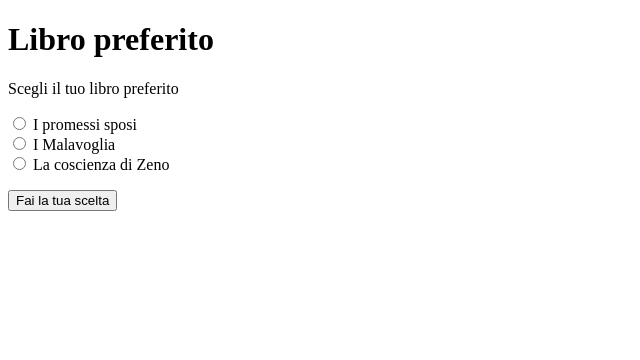
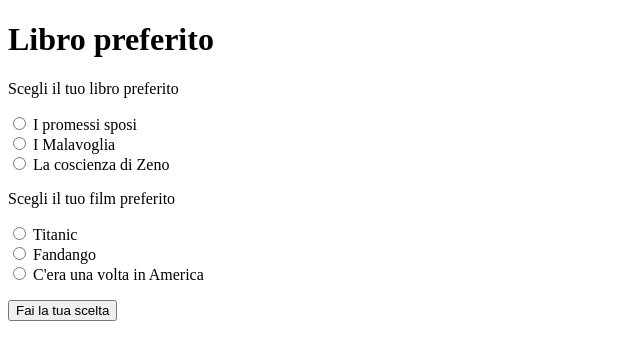
Before and after one commit to alessandro-bugatti/Appunti, a PHP site: page /radio.html in a window 1280 px wide. Shown: the top 360 px of the page, without its empty margins (0-640 px from the left). Run offline with PHP 8.4, Linux system fonts and the light colour scheme.

Commit message:
Aggiorna l'esempio con due serie di radio button

```diff
--- a/quinta/htdocs/input_output/radio.html
+++ b/quinta/htdocs/input_output/radio.html
@@ -16,6 +16,13 @@
             <input type="radio" name="libro" value="La coscienza di Zeno"> La coscienza di Zeno<br>
 
         </p>
+        <p>Scegli il tuo film preferito</p>
+        <p>
+            <input type="radio" name="film" value="Titanic"> Titanic <br>
+            <input type="radio" name="film" value="Fandango"> Fandango <br>
+            <input type="radio" name="film" value="C'era una volta in America"> C'era una volta in America<br>
+
+        </p>
         <input type="submit" value="Fai la tua scelta">
 
     </form>
--- a/quinta/htdocs/input_output/radio.php
+++ b/quinta/htdocs/input_output/radio.php
@@ -12,6 +12,12 @@
             $libro = $_GET["libro"];
             echo "</p>Il tuo libro preferito è " . $libro ."</p>";
         }
+        if (isset($_GET["film"]))
+        {
+            $film = $_GET["film"];
+            echo "</p>Il tuo film preferito è " . $film ."</p>";
+        }
+        var_dump($_GET);
     ?>
 </body>
 </html>
```
